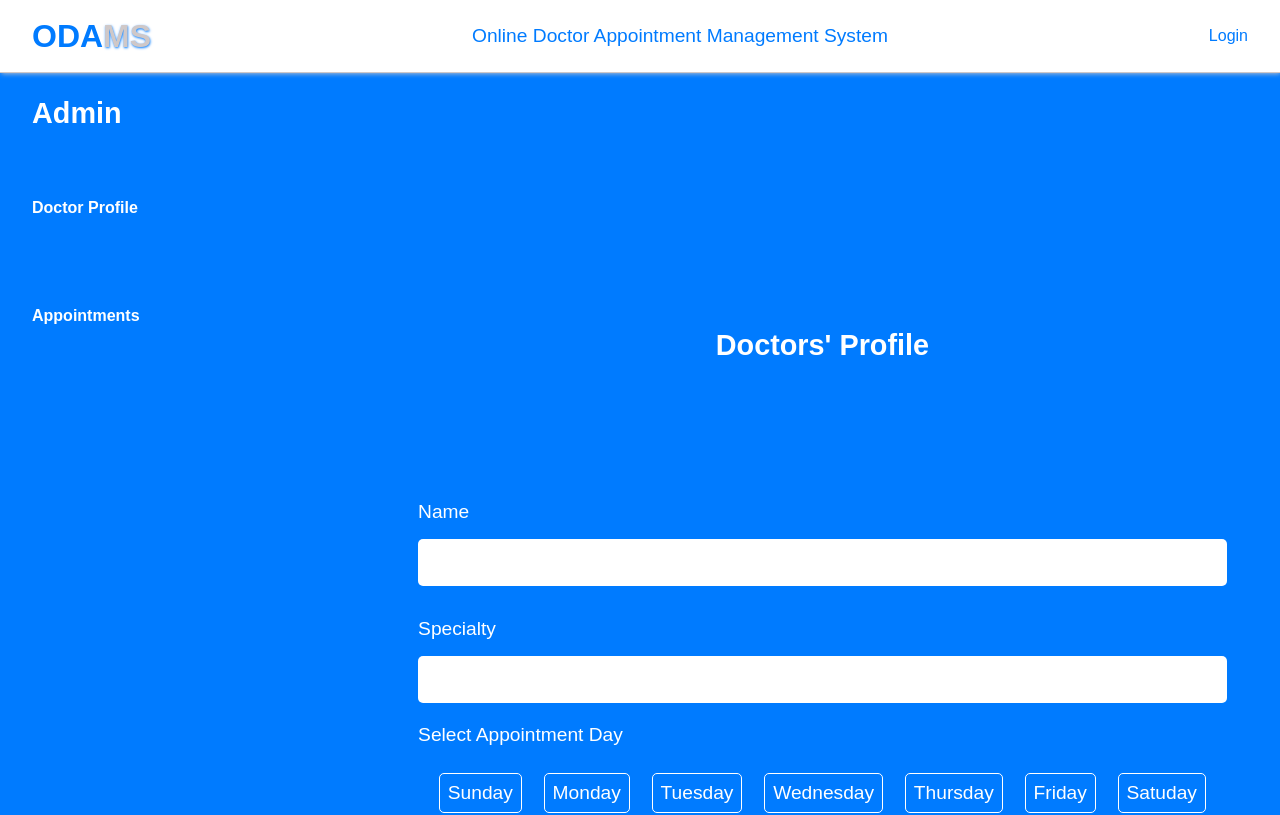
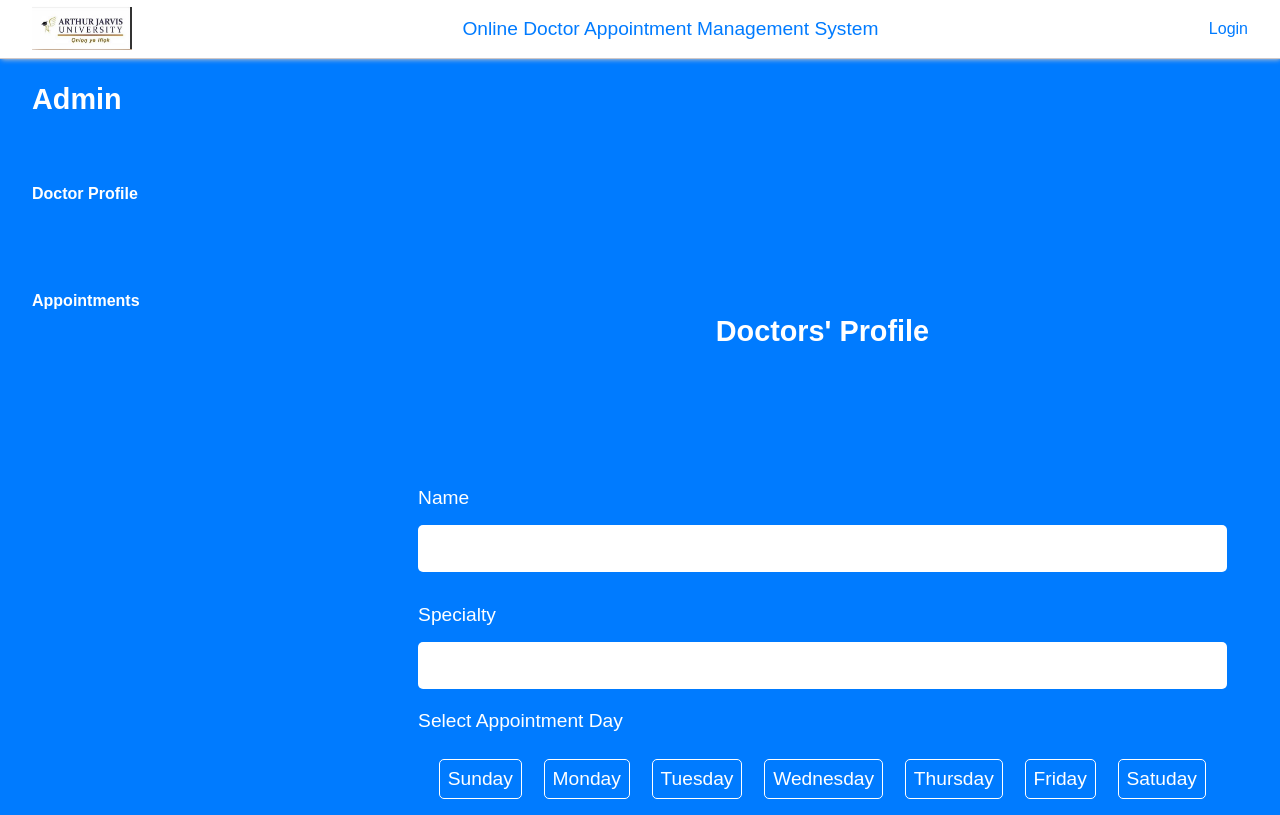
Before and after one commit to yohanna02/doctor_appointment_management_system, a React (Vite) app in the folder client/: page /doctordashboard in a window 1280 px wide. Shown: the top 815 px of the page. Built offline with nearby package versions, Linux system fonts and the light colour scheme.

Commit message:
added logo to nav ui

```diff
--- a/client/src/components/HomeNav.jsx
+++ b/client/src/components/HomeNav.jsx
@@ -1,11 +1,12 @@
 import { Link } from "react-router-dom";
+import logo from "../img/logo.jpg";
 export default function Nav() {
     return (
         <header className="header">
             <input type="checkbox" id="checkbox1"/>
             <nav className="container">
                 <label htmlFor="checkbox1" className="checkbox1"></label>
-                <Link role="logo" to="/" title="ODAMS" aria-label="Online Doctor Appointment Management System Web Logo">ODA<span>MS</span></Link>
+                <Link role="logo" to="/" title="ODAMS Arthur Javis university Logo" aria-label="Online Doctor Appointment Management System Web Logo" style={{padding: 0}}><img src={logo} alt="Arthur Javis university" width={100} height={50}/></Link>
                 <Link to="/doctordashboard/appointment" title="ODAMS link" aria-label="Online Doctor Appointment Management System link">Online Doctor Appointment Management System</Link>
                 <Link to="/login" title="ODAMS login" aria-label="Online Doctor Appointment Management System Web Login">Login</Link>
             </nav>
```
Also changed, not shown: client/src/img/logo.jpg (added).
